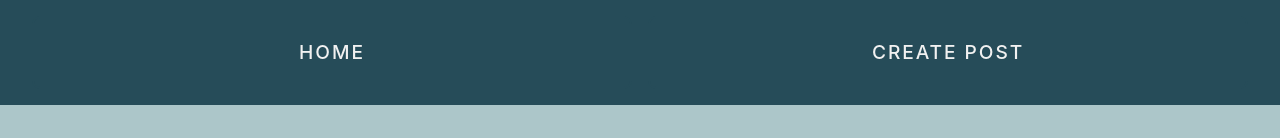
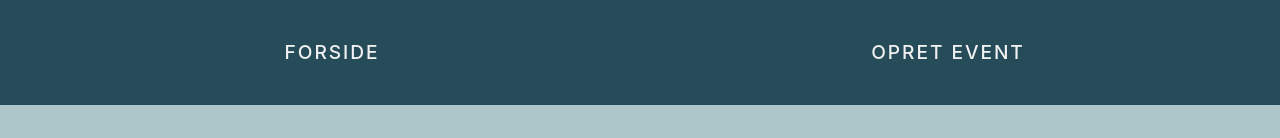
Before and after one commit to Kuppe13/web-app-2gather, a React (Vite) app: page /posts/1/update in a window 1280 px wide. Shown: the top 138 px of the page. Built offline with nearby package versions, Linux system fonts and the light colour scheme; no server answers.

Commit message:
Added card info + ændret navn på top buttons

```diff
--- a/src/components/Header.jsx
+++ b/src/components/Header.jsx
@@ -5,10 +5,10 @@ export default function Header() {
     <header className="site-header">
       <nav className="site-nav" aria-label="Main navigation">
         <NavLink to="/" className="nav-link">
-          Home
+          Forside
         </NavLink>
         <NavLink to="/create" className="nav-link">
-          Create Post
+          Opret event
         </NavLink>
       </nav>
     </header>
--- a/src/components/PostCard.jsx
+++ b/src/components/PostCard.jsx
@@ -5,8 +5,13 @@ export default function PostCard({ post }) {
     <Link to={`/posts/${post.id}`} className="post-card">
       <img src={post.image} alt={post.caption} />
       <div className="post-card-body">
-        <p className="post-card-id">Post #{post.id}</p>
-        <h2>{post.caption}</h2>
+        <p className="post-card-title">
+          <div id={post.title}></div>
+        </p>
+        <h2>{post.title}</h2>
+        <p className="post-card-date">{post.date}</p>
+        <p className="post-card-time">{post.time}</p>
+        <p className="post-card-location">{post.location}</p>
       </div>
     </Link>
   );
```
